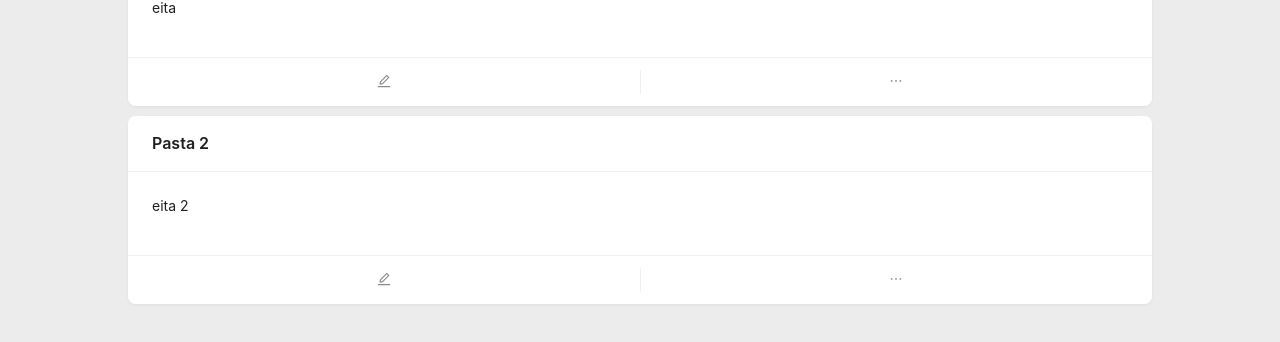
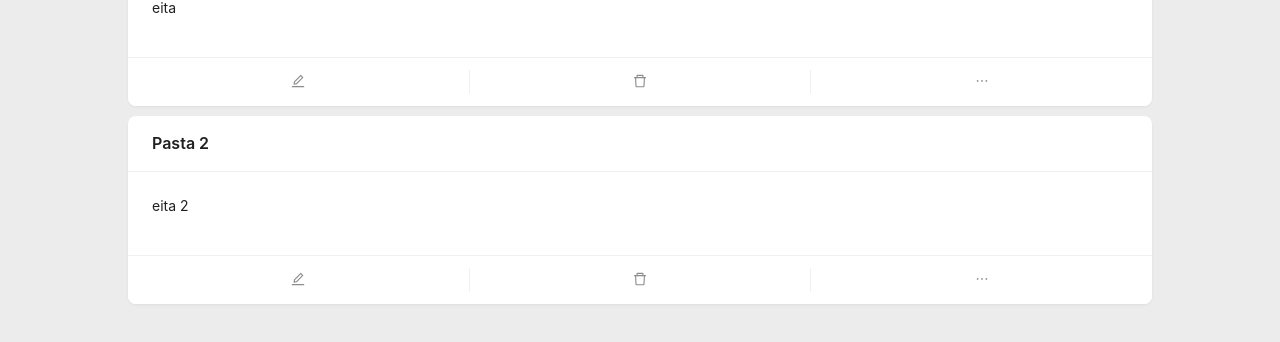
Before and after one commit to VitorComin/base-de-conhecimento, a React (Create React App) app: page /#/ in a window 1280 px wide. Shown: the part 302-644 px from the top of the page. Built offline with nearby package versions, Linux system fonts and the light colour scheme.

Commit message:
deleting knowledges and folders

```diff
--- a/src/components/KnowledgeFoldersList/index.tsx
+++ b/src/components/KnowledgeFoldersList/index.tsx
@@ -1,21 +1,33 @@
 import { Button, Card, Spin, Typography } from "antd";
 import { useKnowledge } from "../../contexts/GeneralContext";
 import {
+  DeleteOutlined,
   EditOutlined,
   EllipsisOutlined,
   PlusOutlined,
 } from "@ant-design/icons";
 import { useNavigate } from "react-router-dom";
 import { useEffect } from "react";
+import { deleteFolder } from "../../services/KnowledgeFolders";
 
 const KnowledgeFoldersList: React.FC = () => {
-  const { folders, setFolders, originalFolders } = useKnowledge();
+  const { folders, setFolders, originalFolders, setOriginalFolders } =
+    useKnowledge();
   const navigate = useNavigate();
 
   useEffect(() => {
     setFolders(originalFolders);
     // eslint-disable-next-line react-hooks/exhaustive-deps
   }, [originalFolders]);
+
+  const handleDelete = async (id: number) => {
+    const ok = await deleteFolder(id);
+    if (ok) {
+      setOriginalFolders((prev: any[]) => prev.filter((f) => f.id !== id));
+    } else {
+      alert("Erro ao deletar pasta.");
+    }
+  };
 
   return folders ? (
     <>
@@ -36,6 +48,10 @@ const KnowledgeFoldersList: React.FC = () => {
             <EditOutlined
               key="edit"
               onClick={() => navigate(`/folder/create/${folder.id}`)}
+            />,
+            <DeleteOutlined
+              key="edit"
+              onClick={() => handleDelete(folder.id)}
             />,
             <EllipsisOutlined
               key="ellipsis"
--- a/src/components/KnowledgesList/index.tsx
+++ b/src/components/KnowledgesList/index.tsx
@@ -1,5 +1,6 @@
 import { Button, Card, Typography } from "antd";
 import {
+  DeleteOutlined,
   EditOutlined,
   EllipsisOutlined,
   PlusOutlined,
@@ -7,11 +8,17 @@ import {
 import { useKnowledge } from "../../contexts/GeneralContext";
 import { useNavigate, useParams } from "react-router-dom";
 import { useEffect } from "react";
+import { deleteKnowledge } from "../../services/Knowledges";
 
 const KnowledgesList: React.FC = () => {
   const navigate = useNavigate();
   const { id } = useParams<{ id: any }>();
-  const { knowledges, setKnowledges, originalKnowledges } = useKnowledge();
+  const {
+    knowledges,
+    setKnowledges,
+    originalKnowledges,
+    setOriginalKnowledges,
+  } = useKnowledge();
 
   useEffect(() => {
     if (!id || !originalKnowledges) return;
@@ -19,6 +26,17 @@ const KnowledgesList: React.FC = () => {
     setKnowledges(originalKnowledges);
     // eslint-disable-next-line react-hooks/exhaustive-deps
   }, [id, originalKnowledges]);
+
+  const handleDelete = async (knowledgeId: number) => {
+    const ok = await deleteKnowledge(knowledgeId);
+    if (ok) {
+      setOriginalKnowledges((prev: any[]) =>
+        prev.filter((k) => k.id !== knowledgeId)
+      );
+    } else {
+      alert("Erro ao deletar conhecimento.");
+    }
+  };
 
   return (
     <>
@@ -43,6 +61,10 @@ const KnowledgesList: React.FC = () => {
                 key="edit"
                 onClick={() => navigate(`/knowledge/create/${knowledge.id}`)}
               />,
+              <DeleteOutlined
+                key="delete"
+                onClick={() => handleDelete(knowledge.id)}
+              />,
               <EllipsisOutlined
                 key="ellipsis"
                 onClick={() => navigate(`/knowledge/show/${knowledge.id}`)}
--- a/src/contexts/GeneralContext.tsx
+++ b/src/contexts/GeneralContext.tsx
@@ -16,6 +16,8 @@ interface KnowledgeContextType {
   handleSearch: any;
   originalFolders: any;
   originalKnowledges: any;
+  setOriginalFolders: any;
+  setOriginalKnowledges: any;
 }
 
 const KnowledgeContext = createContext<KnowledgeContextType | undefined>(
@@ -70,6 +72,8 @@ export function KnowledgeProvider({ children }: KnowledgeProviderProps) {
         setKnowledges,
         handleSearch,
         originalFolders,
+        setOriginalFolders,
+        setOriginalKnowledges,
         originalKnowledges,
       }}
     >
```
